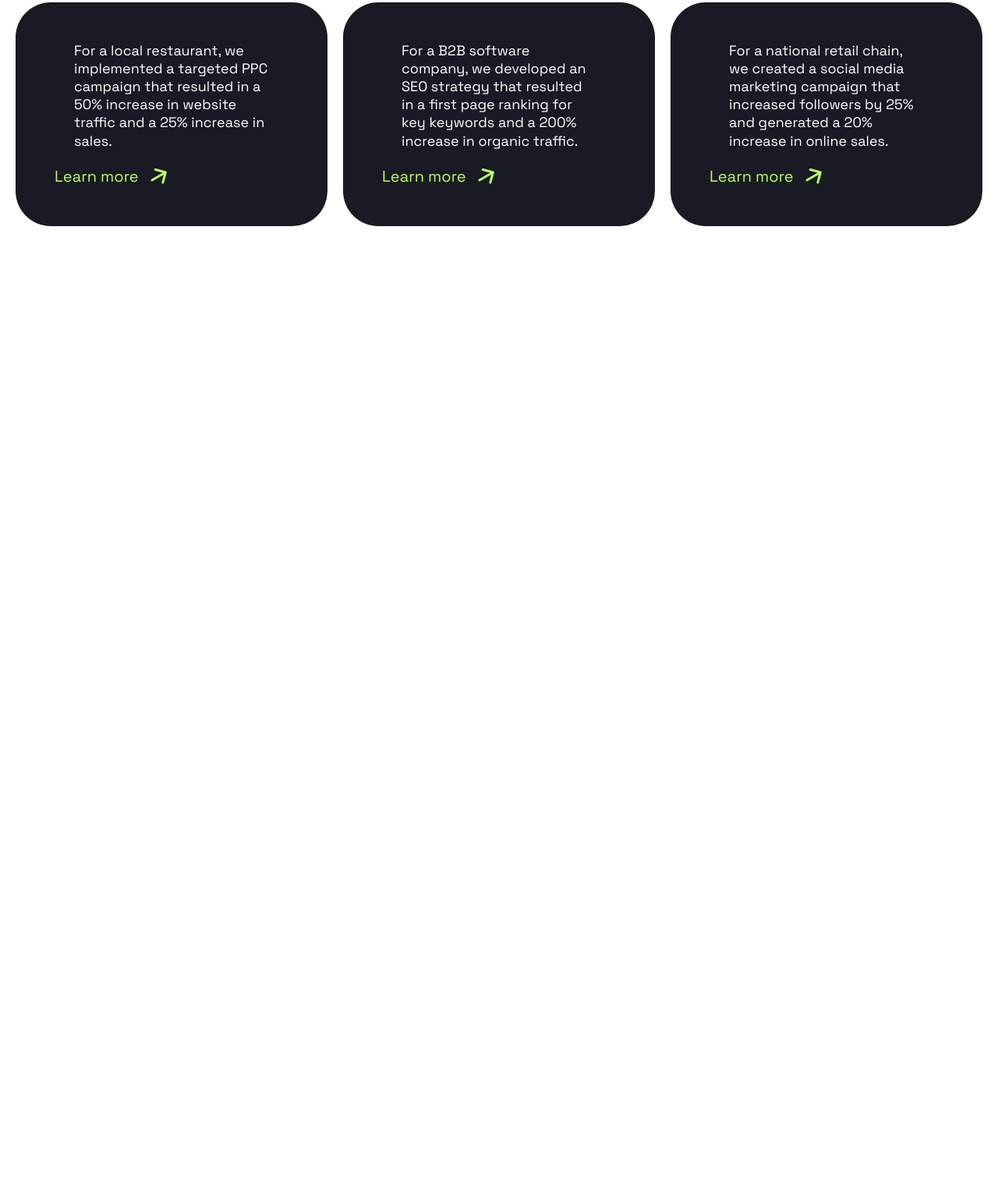
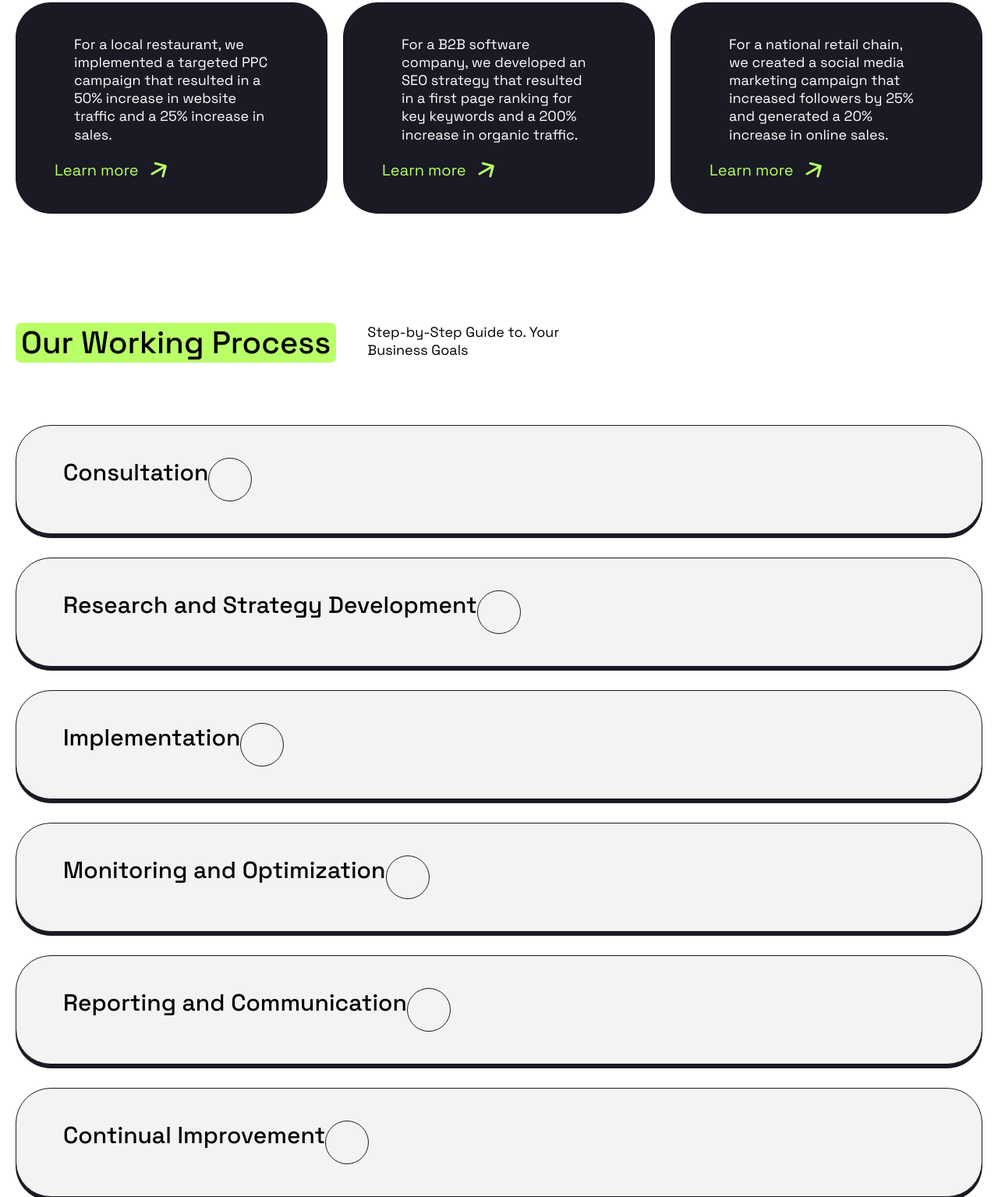
Before and after one commit to troay89/company, a website: page index.html in a window 1280 px wide. Shown: the part 2874-4409 px from the top of the page at 78% size. Before the commit the page ends 3164 px from the top, so only its background shows below. Drawn offline with Linux system fonts and the light colour scheme.

Commit message:
feat: add section process

```diff
--- a/index.html
+++ b/index.html
@@ -43,13 +43,13 @@
             <div class="about__top">
                 <div class="about__info">
                     <h1 class="about__info-title">Navigating the digital landscape for success</h1>
-                    <div class="about__info-text">Our digital marketing agency helps businesses <br class="about__info-n" /> grow and succeed online through a range of <br class="about__info-n"/> services including SEO, PPC, social media marketing, and content creation.</div>
+                    <div class="about__info-text">Our digital marketing agency helps businesses <br class="about__info-n" /> grow and succeed online through a range of <br class="about__info-n" /> services including SEO, PPC, social media marketing, and content creation.</div>
                     <button class="button button__about button-dark" type="submit">Book a consultation</button>
                 </div>
                 <img src="image/svg/desktop/rupor.svg" alt="" height="515" width="600" loading="lazy" />
             </div>
             <ul class="about__list">
-                <li class="about__list-item"><a class="about__list-link" href="/"><img class="about__list-image" src="image/svg/desktop/logo-companies/1.svg" alt="amazon" width="124" height="48" loading="lazy"/></a></li>
+                <li class="about__list-item"><a class="about__list-link" href="/"><img class="about__list-image" src="image/svg/desktop/logo-companies/1.svg" alt="amazon" width="124" height="48" loading="lazy" /></a></li>
                 <li class="about__list-item"><a class="about__list-link" href="/"><img class="about__list-image" src="image/svg/desktop/logo-companies/2.svg" alt="hz" width="126" height="48" loading="lazy" /></a></li>
                 <li class="about__list-item"><a class="about__list-link" href="/"><img class="about__list-image" src="image/svg/desktop/logo-companies/3.svg" alt="hubspot" width="128" height="48" loading="lazy" /></a></li>
                 <li class="about__list-item"><a class="about__list-link" href="/"><img class="about__list-image" src="image/svg/desktop/logo-companies/4.svg" alt="notion" width="146" height="48" loading="lazy" /></a></li>
@@ -157,6 +157,52 @@
                 </div>
             </div>
         </section>
+        <section class="process">
+            <div class="process__header position-top">
+                <h2 class="process__header-title title-decoration">Our Working Process </h2>
+                <div class="position-top-description">Step-by-Step Guide to. Your <br /> Business Goals</div>
+            </div>
+            <div class="process__body">
+                <ol class="process__list">
+                    <li class="process__item">
+                        <details class="process__details">
+                            <summary class="process__details-header"><h3>Consultation</h3> <span class="process__details-button"></span> </summary>
+                            <div class="process__details-body">During the initial consultation, we will discuss your business goals and objectives, target audience, and current marketing efforts. This will allow us to understand your needs and tailor our services to best fit your requirements.</div>
+                        </details>
+                    </li>
+                    <li class="process__item">
+                        <details class="process__details">
+                            <summary class="process__details-header"><h3>Research and Strategy Development</h3>  <span class="process__details-button"></span> </summary>
+                            <div class="process__details-body">During the initial consultation, we will discuss your business goals and objectives, target audience, and current marketing efforts. This will allow us to understand your needs and tailor our services to best fit your requirements.</div>
+                        </details>
+                    </li>
+                    <li class="process__item">
+                        <details class="process__details">
+                            <summary class="process__details-header"><h3>Implementation</h3>  <span class="process__details-button"></span> </summary>
+                            <div class="process__details-body">During the initial consultation, we will discuss your business goals and objectives, target audience, and current marketing efforts. This will allow us to understand your needs and tailor our services to best fit your requirements.</div>
+                        </details>
+                    </li>
+                    <li class="process__item">
+                        <details class="process__details">
+                            <summary class="process__details-header"><h3>Monitoring and Optimization</h3>  <span class="process__details-button"></span></summary>
+                            <div class="process__details-body">During the initial consultation, we will discuss your business goals and objectives, target audience, and current marketing efforts. This will allow us to understand your needs and tailor our services to best fit your requirements.</div>
+                        </details>
+                    </li>
+                    <li class="process__item">
+                        <details class="process__details">
+                            <summary class="process__details-header"><h3>Reporting and Communication</h3>  <span class="process__details-button"></span></summary>
+                            <div class="process__details-body">During the initial consultation, we will discuss your business goals and objectives, target audience, and current marketing efforts. This will allow us to understand your needs and tailor our services to best fit your requirements.</div>
+                        </details>
+                    </li>
+                    <li class="process__item">
+                        <details class="process__details">
+                            <summary class="process__details-header"><h3>Continual Improvement</h3>  <span class="process__details-button"></span></summary>
+                            <div class="process__details-body">During the initial consultation, we will discuss your business goals and objectives, target audience, and current marketing efforts. This will allow us to understand your needs and tailor our services to best fit your requirements.</div>
+                        </details>
+                    </li>
+                </ol>
+            </div>
+        </section>
     </main>
     <footer></footer>
 </body>
--- a/styles/blocks/_case.scss
+++ b/styles/blocks/_case.scss
@@ -6,6 +6,7 @@
         border-radius: var(--border-radius-large);
         padding: 70px 60px;
         color: white;
+        margin-block-end: 140px;
 
         @include desktop-x {
             background-color: var(--color-light);
@@ -14,6 +15,10 @@
             column-gap: 20px;
             scroll-snap-type: x mandatory;
             overflow-x: scroll;
+        }
+
+        @include mobile {
+            margin-block-end: 60px;
         }
 
 
@@ -28,7 +33,7 @@
                 align-items: center;
                 background-color: var(--color-dark);
                 border-radius: var(--border-radius-large);
-                padding: 50px;
+                padding: 42px 50px;
                 min-width: 350px
             }
         }
@@ -37,7 +42,7 @@
             padding-inline-start: 64px;
 
             @include desktop-x {
-                padding: 50px;
+                padding: 42px 50px;
             }
         }
 
@@ -46,8 +51,8 @@
             border-right: 1px solid var(--color-light);
 
             @include desktop-x {
-                padding: 50px;
                 border-right: none;
+                padding: 42px 50px;
             }
         }
 
@@ -56,6 +61,11 @@
 
             @include desktop-x {
                 width: 250px;
+            }
+
+            @include mobile {
+                height: 120px;
+                overflow-y: hidden;
             }
         }
 
--- /dev/null
+++ b/styles/blocks/_process.scss
@@ -0,0 +1,38 @@
+.process {
+    &__list {
+        display: flex;
+        flex-direction: column;
+        row-gap: 30px;
+        list-style: none;
+    }
+
+    &__item {
+    }
+
+    &__details {
+        border: var(--border);
+        border-radius: var(--border-radius-large);
+        box-shadow: var(--shadow-card);
+        background-color: var(--color-gray);
+
+
+        &[open] {
+            background-color: var(--color-green);
+        }
+
+        &-header {
+            display: flex;
+            padding: 41px 57px 41px 60px;
+
+            & h3 {
+                margin: 0;
+            }
+        }
+
+        &-button {
+            @include square(56px);
+            border: var(--border);
+            border-radius: 50%;
+        }
+    }
+}
--- a/styles/blocks/_services.scss
+++ b/styles/blocks/_services.scss
@@ -31,7 +31,7 @@
 
         @include mobile {
             padding: 50px;
-            margin-block-end: 56px;
+            margin-block-end: 58px;
         }
 
         &-info {
--- a/styles/styles.scss
+++ b/styles/styles.scss
@@ -1 +1 @@
-@import 'normalize', 'fonts', 'mixins', 'media', 'variables', 'utils', 'global', 'blocks/button', 'blocks/header', 'blocks/menu', 'blocks/about', 'blocks/services', 'blocks/card', 'blocks/burger-button', 'blocks/case';
+@import 'normalize', 'fonts', 'mixins', 'media', 'variables', 'utils', 'global', 'blocks/button', 'blocks/header', 'blocks/menu', 'blocks/about', 'blocks/services', 'blocks/card', 'blocks/burger-button', 'blocks/case', 'blocks/process';
```
Also changed, not shown: styles/styles.css, styles/styles.min.css.
